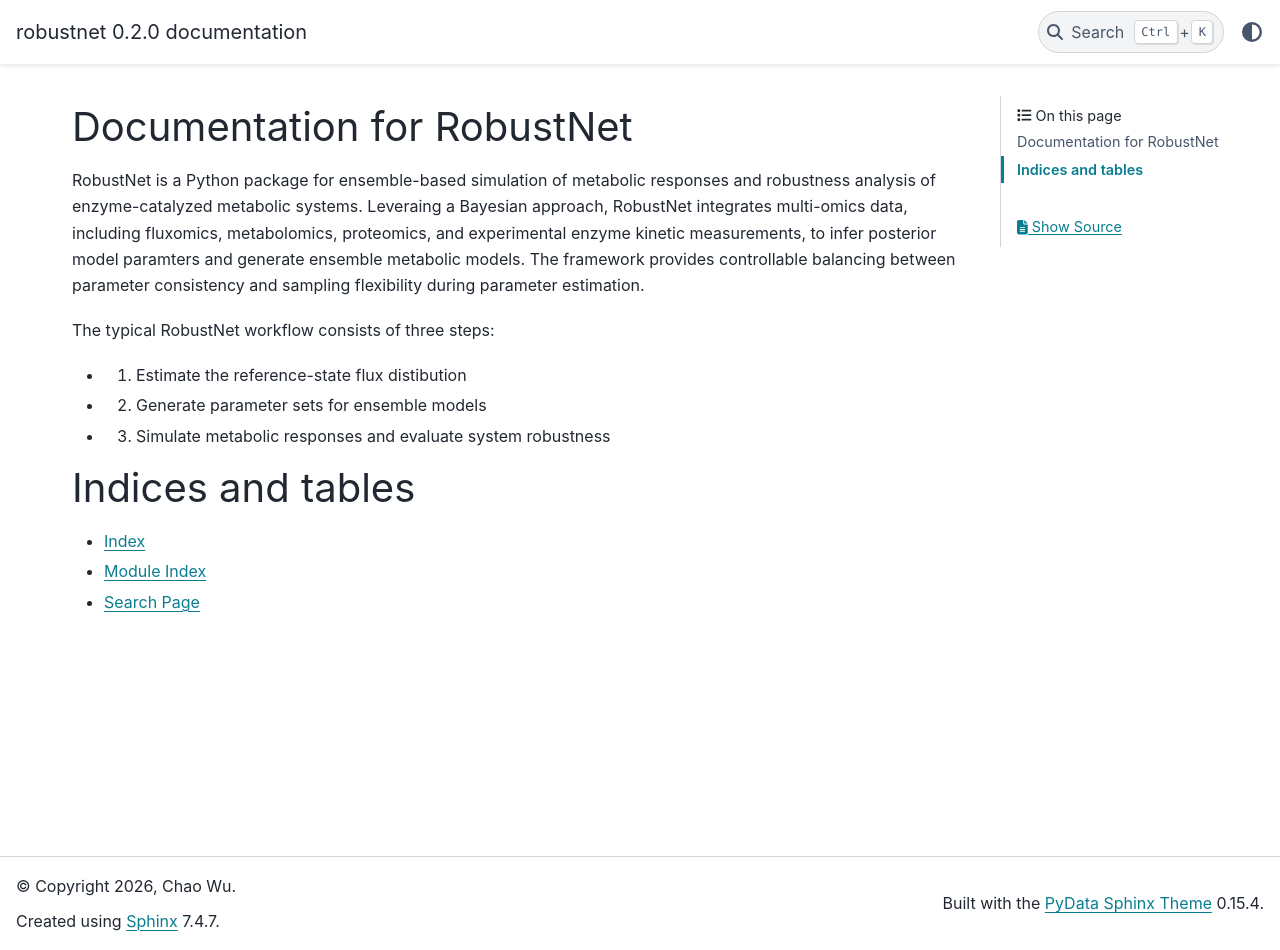
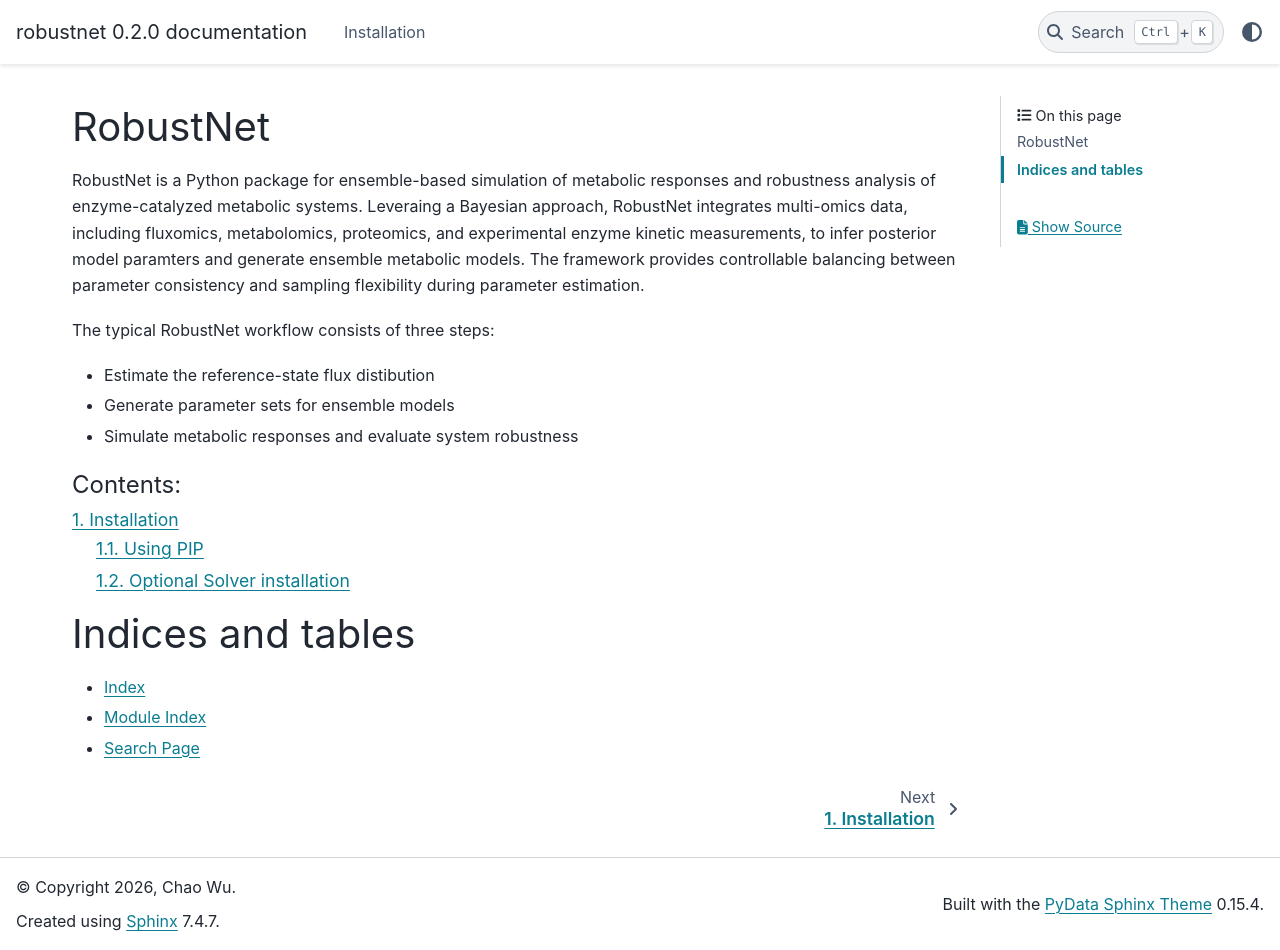
Before and after one commit to Chaowu88/robustnet, a Sphinx documentation site: the page built from docs/source/index.rst, in a window 1280 px wide and 950 px high. Built offline with Sphinx 7.4.7 and the PyData theme 0.15.4, drawn with Linux system fonts in a browser that asks for light colours; pages that are not in the unit, such as notebooks, are missing from menus.

Commit message:
Add files via upload

```diff
--- a/docs/source/index.rst
+++ b/docs/source/index.rst
@@ -1,19 +1,20 @@
-Documentation for RobustNet
-===========================
+RobustNet
+=========
 
 RobustNet is a Python package for ensemble-based simulation of metabolic responses and robustness analysis of enzyme-catalyzed metabolic systems. Leveraing a Bayesian approach, RobustNet integrates multi-omics data, including fluxomics, metabolomics, proteomics, and experimental enzyme kinetic measurements, to infer posterior model paramters and generate ensemble metabolic models. The framework provides controllable balancing between parameter consistency and sampling flexibility during parameter estimation.
 
 The typical RobustNet workflow consists of three steps:
 
-- 1. Estimate the reference-state flux distibution
-- 2. Generate parameter sets for ensemble models
-- 3. Simulate metabolic responses and evaluate system robustness
+- Estimate the reference-state flux distibution
+- Generate parameter sets for ensemble models
+- Simulate metabolic responses and evaluate system robustness
 
 .. toctree::
    :numbered:
    :maxdepth: 2
    :caption: Contents:
 
+   installation
    API </autoapi/robustness/index.rst>
 
 Indices and tables
```
Also changed, not shown: docs/source/installation.rst (added, +34 -0 lines).
